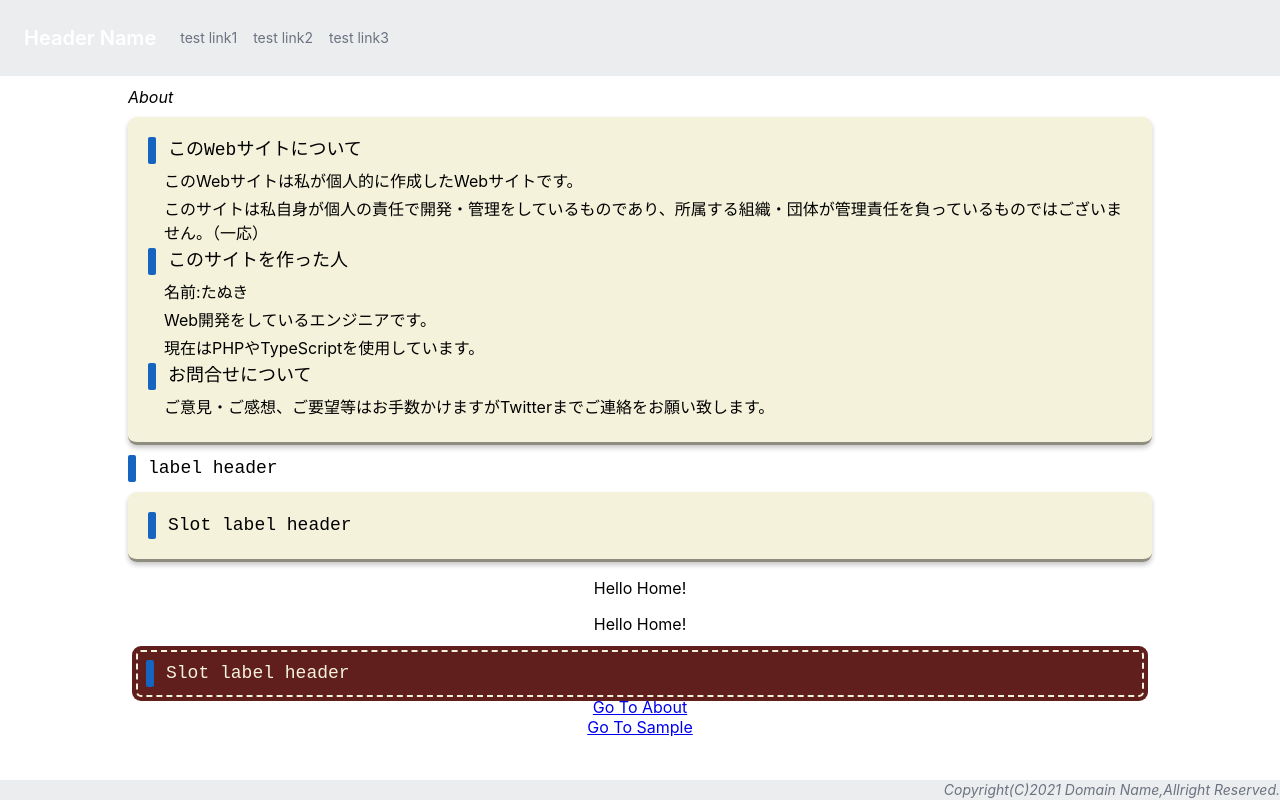
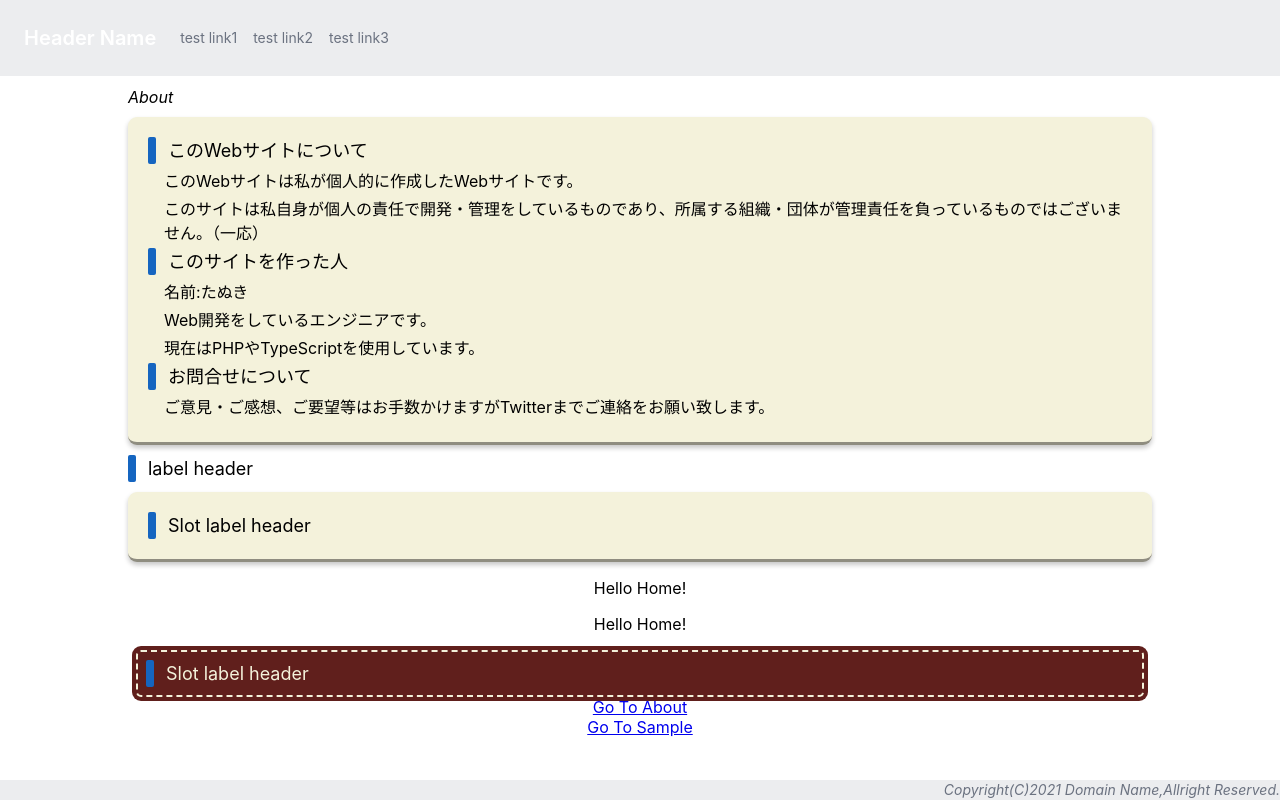
Before and after one commit to FumihiroMaejima/amplify-test, a React (Vite) app: page / in a window 1280 px wide. Built offline with nearby package versions, Linux system fonts and the light colour scheme.

Commit message:
modify font-family.

```diff
--- a/src/assets/scss/components/parts/PartsLabelHeader.scss
+++ b/src/assets/scss/components/parts/PartsLabelHeader.scss
@@ -2,7 +2,7 @@
   margin: 0 0 0 0;
   text-align: left;
   font-size: 18px;
-  font-family: monospace, fantasy;
+  // font-family: monospace, fantasy;
   font-weight: inherit;
   line-height: 27px;
   position: relative;
```
